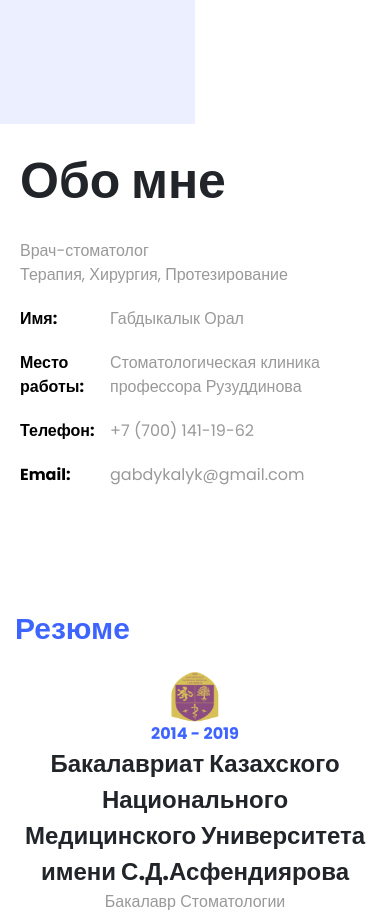
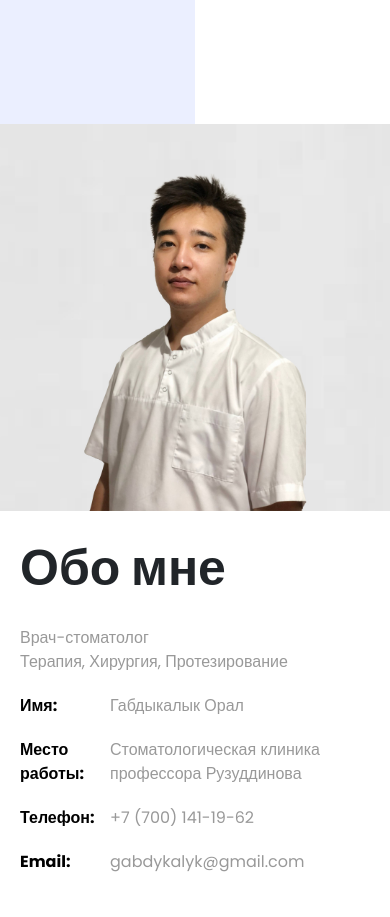
Before and after one commit to gabdykalyk/gabdykalyk, a plain HTML site: page index.html in a window 390 px wide. Shown: the part 720-1637 px from the top of the page. Drawn offline with nearby package versions, Linux system fonts and the light colour scheme.

Commit message:
feat: photo fixed

```diff
--- a/index.html
+++ b/index.html
@@ -99,6 +99,7 @@
     <div class="container">
         <div class="about row">
             <div class="about__photo col-md-6">
+                <img class="about__item" src="./src/assets/images/new.jpg" alt="">
             </div>
             <div class="about__info col-md-6">
                 <div class="about__title">
@@ -360,6 +361,7 @@
     <div class="container">
         <div class="feedback row">
             <div class="feedback__photo col-md-6">
+                <img class="about__item" src="./src/assets/images/new.jpg" alt="">
             </div>
             <div class="feedback__info col-md-6 p-4">
                 <form action="https://formspree.io/f/moqkyywy" method="POST" class="feedback__form">
--- a/src/styles/_about.scss
+++ b/src/styles/_about.scss
@@ -41,4 +41,8 @@
         min-width: 140px;
         display: inline-block;
     }
+
+    &__item {
+        display: none;
+    }
 }
--- a/src/styles/_media.scss
+++ b/src/styles/_media.scss
@@ -20,6 +20,14 @@
 
     .features__item-second {
         margin-top: 3rem!important;
+    }
+
+    .about span:first-child {
+        min-width: 100px;
+    }
+
+    .contacts-mob {
+        margin-top: 2rem!important;
     }
 }
 
@@ -51,13 +59,14 @@
     display: block;
 }
 
-.contacts-mob {
-    margin-top: 2rem!important;
-}
-
 @media (max-width: 767px) {
     .contacts-mob-second {
         margin-top: 2rem!important;
+    }
+
+    .about__item {
+        width: 100%;
+        display: inline;
     }
 }
 
```
Also changed, not shown: src/styles/style.css, 1 other file.
